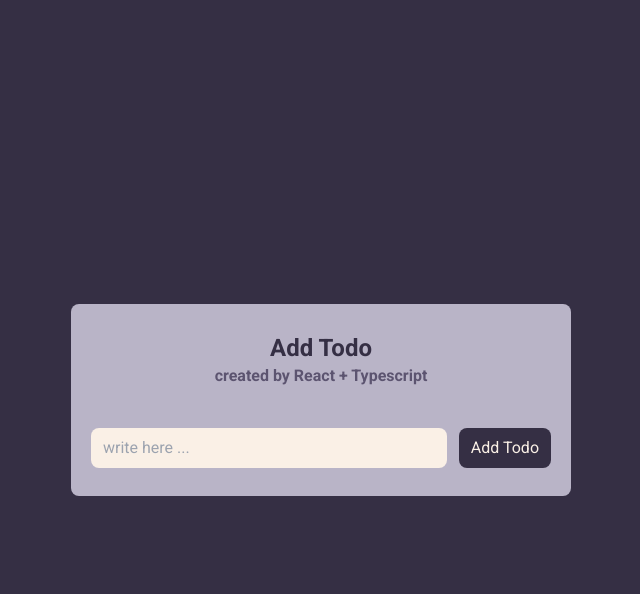
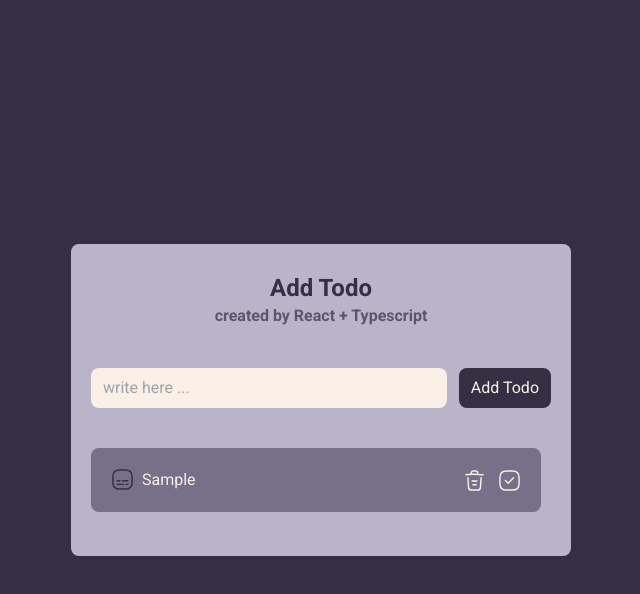
Before and after one commit to javadyousefi1/react-typescript, a React (Create React App) app: page / in a window 1280 px wide. Both pictures are taken after typing "Sample" into the empty fields and a click on the button "Add Todo". Shown: the top 594 px of the page, without its empty margins (319-959 px from the left). Built offline with nearby package versions, Linux system fonts and the light colour scheme.

Commit message:
add todoitem component

```diff
--- /dev/null
+++ b/src/components/TodoItem.tsx
@@ -0,0 +1,73 @@
+type TodoItemObj = { title: string };
+
+const TodoItem = ({ title }: TodoItemObj) => {
+  return (
+    <div className="p-5 bg-secondary w-[calc(100%-10px)] rounded-lg flex justify-between bg-opacity-70 mb-4 ">
+      <div className="text-main_white flex gap-x-2">
+        <svg
+          xmlns="http://www.w3.org/2000/svg"
+          width="23"
+          height="23"
+          viewBox="0 0 24 24"
+          fill="none"
+        >
+          <path
+            d="M9 22h6c5 0 7-2 7-7V9c0-5-2-7-7-7H9C4 2 2 4 2 9v6c0 5 2 7 7 7ZM17.5 17.08h-1.85M12.97 17.08H6.5M17.5 13.32h-5.53M9.27 13.32H6.5"
+            stroke="#352F44"
+            strokeWidth="1.5"
+            strokeLinecap="round"
+            strokeLinejoin="round"
+          ></path>
+        </svg>
+
+        <span>{title}</span>
+      </div>
+      {/* icons */}
+      <div className="flex gap-x-3">
+        <button>
+          <svg
+            xmlns="http://www.w3.org/2000/svg"
+            width="23"
+            height="23"
+            viewBox="0 0 24 24"
+            fill="none"
+          >
+            <path
+              d="M21 5.98c-3.33-.33-6.68-.5-10.02-.5-1.98 0-3.96.1-5.94.3L3 5.98M8.5 4.97l.22-1.31C8.88 2.71 9 2 10.69 2h2.62c1.69 0 1.82.75 1.97 1.67l.22 1.3M18.85 9.14l-.65 10.07C18.09 20.78 18 22 15.21 22H8.79C6 22 5.91 20.78 5.8 19.21L5.15 9.14M10.33 16.5h3.33M9.5 12.5h5"
+              stroke="#FAF0E6"
+              strokeWidth="1.5"
+              strokeLinecap="round"
+              strokeLinejoin="round"
+            ></path>
+          </svg>
+        </button>
+        <button>
+          <svg
+            xmlns="http://www.w3.org/2000/svg"
+            width="23"
+            height="23"
+            viewBox="0 0 24 24"
+            fill="none"
+          >
+            <path
+              d="M9 22h6c5 0 7-2 7-7V9c0-5-2-7-7-7H9C4 2 2 4 2 9v6c0 5 2 7 7 7Z"
+              stroke="#FAF0E6"
+              strokeWidth="1.5"
+              strokeLinecap="round"
+              strokeLinejoin="round"
+            ></path>
+            <path
+              d="m7.75 12 2.83 2.83 5.67-5.66"
+              stroke="#FAF0E6"
+              strokeWidth="1.5"
+              strokeLinecap="round"
+              strokeLinejoin="round"
+            ></path>
+          </svg>
+        </button>
+      </div>
+    </div>
+  );
+};
+
+export default TodoItem;
--- a/src/index.css
+++ b/src/index.css
@@ -8,3 +8,24 @@
   -webkit-font-smoothing: antialiased;
   -moz-osx-font-smoothing: grayscale;
 }
+
+/* Apply scrollbar styles */
+::-webkit-scrollbar {
+  width: 12px; /* Set the width of the scrollbar */
+}
+
+/* Handle */
+::-webkit-scrollbar-thumb {
+  background-color: #352F44; /* Set the color of the scrollbar handle */
+  border-radius: 6px; /* Optional: Round the corners of the scrollbar handle */
+}
+
+/* Track */
+::-webkit-scrollbar-track {
+  background-color: #B9B4C7; /* Set the color of the scrollbar track */
+}
+
+/* Handle on hover */
+::-webkit-scrollbar-thumb:hover {
+  background-color: #5C5470; /* Set the color of the scrollbar handle on hover */
+}
--- a/src/pages/HomePage.tsx
+++ b/src/pages/HomePage.tsx
@@ -1,16 +1,17 @@
 import { type FormEvent, useState, useRef } from "react";
 import toast from "react-hot-toast";
+import TodoItem from "../components/TodoItem";
 
 const HomePage = () => {
   type NewTodo = {
+    id: number;
     title: string;
   };
 
   const [todos, setTodos] = useState<NewTodo[]>([]);
-  console.log(todos);
   const inputValue = useRef<HTMLInputElement>(null);
 
-  const onSubmit = (e: FormEvent<HTMLFormElement>) => {
+  const onSubmit = (e: FormEvent<HTMLFormElement>): void => {
     // prevent refresh page
     e.preventDefault();
 
@@ -18,7 +19,10 @@
     // prevent add empty todo
     if (newTodoValue === "") return;
     // set new todo
-    setTodos((prevTodo) => [...prevTodo, { title: newTodoValue }]);
+    setTodos((prevTodo) => [
+      ...prevTodo,
+      { title: newTodoValue, id: new Date().getTime() },
+    ]);
     // reset form
     e.currentTarget.reset();
     // show succ toast
@@ -27,7 +31,7 @@
 
   return (
     <>
-      <div className="w-full h-screen bg-primary flex justify-center items-center">
+      <div className="w-full h-screen bg-primary flex justify-center items-center px-3 md:px-0">
         <div className="w-[500px] bg-light_primary px-5 py-7 rounded-lg">
           {/* header */}
           <div>
@@ -38,7 +42,7 @@
               created by React + Typescript
             </h3>
           </div>
-
+          {/* add todo form */}
           <form onSubmit={onSubmit}>
             <div className="flex gap-x-3 mt-10">
               <input
@@ -52,6 +56,13 @@
               </button>
             </div>
           </form>
+
+          {/* todo list */}
+          <div className="mt-10 max-h-[320px] overflow-y-auto">
+            {todos.map((todo) => (
+              <TodoItem key={todo.id} title={todo.title} />
+            ))}
+          </div>
         </div>
       </div>
     </>
```
